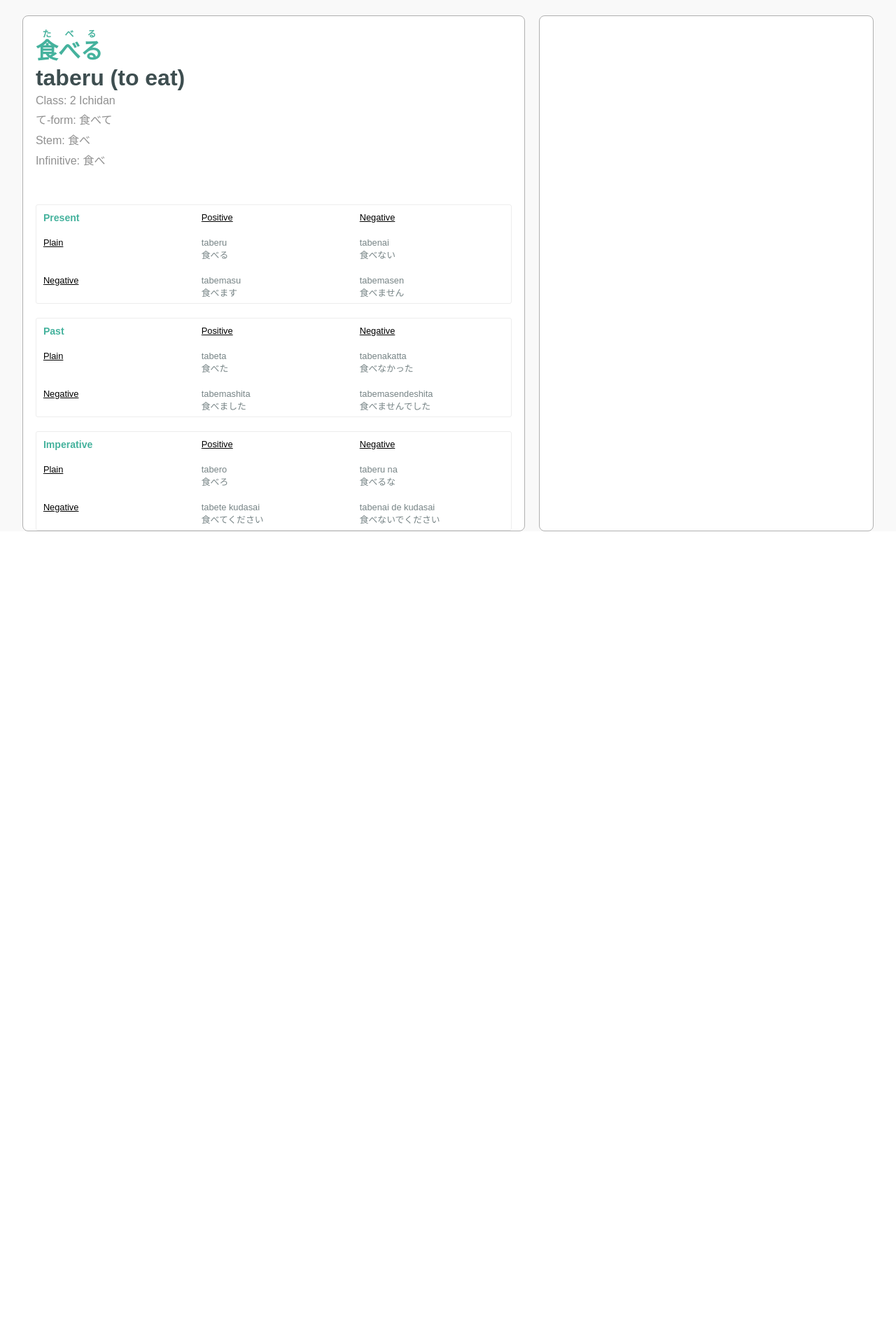
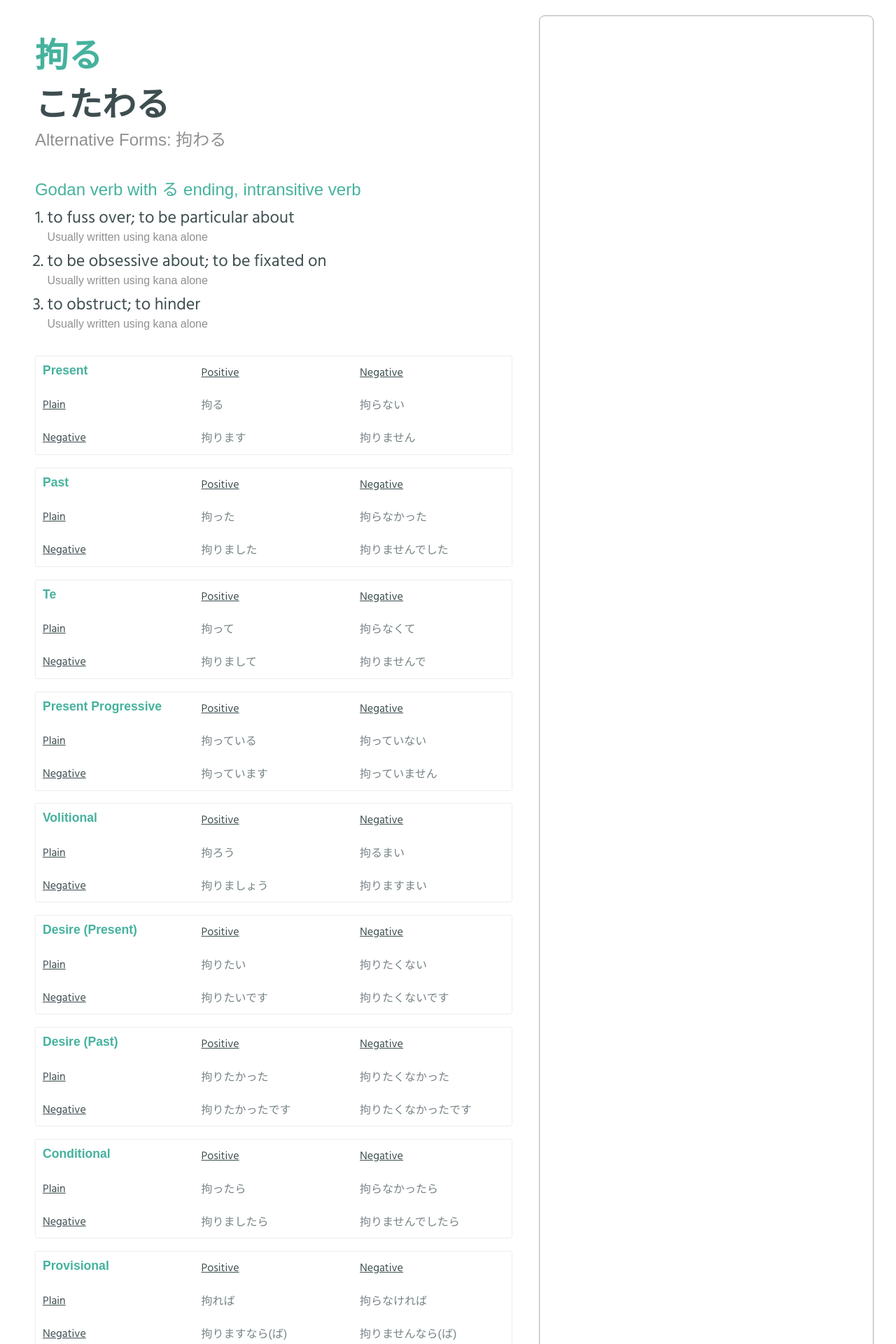
Before and after one commit to kkv263/jpnverbs, a React app: page /test in a window 1280 px wide. Shown: the part 60-1980 px from the top of the page at 70% size. Before the commit the page ends 821 px from the top, so only its background shows below. Built offline with nearby package versions, Linux system fonts and the light colour scheme; a web font is replaced by a local one.

Commit message:
change word page

```diff
--- a/public/index.html
+++ b/public/index.html
@@ -14,6 +14,9 @@
     <!-- fonts -->
     <link href="https://fonts.googleapis.com/css?family=Cabin" rel="stylesheet">
     <link href="https://fonts.googleapis.com/earlyaccess/sawarabimincho.css" rel="stylesheet" />
+    <link href="https://fonts.googleapis.com/css?family=Hind+Siliguri" rel="stylesheet">
+
+
 
     <!--
       Notice the use of %PUBLIC_URL% in the tags above.
--- a/src/js/WordInstance.js
+++ b/src/js/WordInstance.js
@@ -1,7 +1,10 @@
 import React, { Component } from 'react';
 import { WIWrapper, WordWrapper, SearchBar, WordContainer,
   ExtraWrapper, WordCell, CellHeader, CellForm, WordTable,
-  Button, WordHeader, WordAttributes, WordTitleWrapper } from '../styles/WordInstance.style';
+  Button, WordHeader, WordAttributes, WordTitleWrapper,
+  AttributesWrapper, WordDefinition, DefinitionList, Notes,
+  WordFooter,} from '../styles/WordInstance.style';
+
 
 class WordInstance extends Component {
   constructor(props) {
@@ -23,39 +26,109 @@ class WordInstance extends Component {
 
   render() {
 
-    const forms = [
-    { form: 'Present' ,
-      rplainp:'taberu',
-      hplainp:'食べる',
-      rplainn:'tabenai',
-      hplainn:'食べない',
-      rpolitep: 'tabemasu',
-      hpolitep: '食べます',
-      rpoliten: 'tabemasen',
-      hpoliten: '食べません'
+    const forms =
+    [ { form: 'Present',
+    plainp: '拘る',
+    plainn: '拘らない',
+    politep: '拘ります',
+    politen: '拘りません',
     },
-    { form: 'Past',
-      rplainp:'tabeta',
-      hplainp:'食べた',
-      rplainn:'tabenakatta',
-      hplainn:'食べなかった',
-      rpolitep: 'tabemashita',
-      hpolitep: '食べました',
-      rpoliten: 'tabemasendeshita',
-      hpoliten: '食べませんでした'
+  { form: 'Past',
+    plainp: '拘った',
+    plainn: '拘らなかった',
+    politep: '拘りました',
+    politen: '拘りませんでした',
+    },
+  { form: 'Te',
+    plainp: '拘って',
+    plainn: '拘らなくて',
+    politep: '拘りまして',
+    politen: '拘りませんで',
+    },
+  { form: 'Present Progressive',
+    plainp: '拘っている',
+    plainn: '拘っていない',
+    politep: '拘っています',
+    politen: '拘っていません',
+    },
+  { form: 'Volitional',
+    plainp: '拘ろう',
+    plainn: '拘るまい',
+    politep: '拘りましょう',
+    politen: '拘りますまい',
+    },
+  { form: 'Desire (Present)',
+    plainp: '拘りたい',
+    plainn: '拘りたくない',
+    politep: '拘りたいです',
+    politen: '拘りたくないです',
+    },
+  { form: 'Desire (Past)',
+    plainp: '拘りたかった',
+    plainn: '拘りたくなかった',
+    politep: '拘りたかったです',
+    politen: '拘りたくなかったです',
+    },
+  { form: 'Conditional',
+    plainp: '拘ったら',
+    plainn: '拘らなかったら',
+    politep: '拘りましたら',
+    politen: '拘りませんでしたら',
+    },
+  { form: 'Provisional',
+    plainp: '拘れば',
+    plainn: '拘らなければ',
+    politep: '拘りますなら(ば)',
+    politen: '拘りませんなら(ば)',
+    },
+  { form: 'Potential',
+    plainp: '拘れる',
+    plainn: '拘れない',
+    politep: '拘れます',
+    politen: '拘れません',
+    },
+  { form: 'Passive',
+    plainp: '拘られる',
+    plainn: '拘られない',
+    politep: '拘られます',
+    politen: '拘られません',
+    },
+  { form: 'Causative',
+    plainp: '拘らせる',
+    plainn: '拘らせない',
+    politep: '拘らせます',
+    politen: '拘らせません',
+    },
+  { form: 'Causative (Alt.)',
+    plainp: '拘らす',
+    plainn: '拘らさない',
+    politep: '拘らします',
+    politen: '拘らしません',
+    },
+  { form: 'Causative Passive',
+    plainp: '拘らせられる',
+    plainn: '拘らせられない',
+    politep: '拘らせられます',
+    politen: '拘らせられません',
+    },
+  { form: 'Conjectural',
+    plainp: '拘るだろう',
+    plainn: '拘らないだろう',
+    politep: '拘るでしょう',
+    politen: '拘らないでしょう',
+    },
+  { form: 'Alternative',
+    plainp: '拘ったり',
+    plainn: '拘らなかったり',
+    politep: '拘りましたり',
+    politen: '拘りませんでしたり',
     },
   { form: 'Imperative',
-    rplainp:'tabero',
-    hplainp:'食べろ',
-    rplainn:'taberu na',
-    hplainn:'食べるな',
-    rpolitep: 'tabete kudasai',
-    hpolitep: '食べてください',
-    rpoliten: 'tabenai de kudasai',
-    hpoliten: '食べないでください'
-
-
-  } ];
+    plainp: '拘れ',
+    plainn: '拘るな',
+    politep: '拘りなさい',
+    politen: '拘りなさるな',
+    } ]
 
     const formsList = forms.map ( (forms) =>
     <WordTable>
@@ -66,21 +139,17 @@ class WordInstance extends Component {
       <WordCell><CellHeader>Negative</CellHeader></WordCell>
       <WordCell><CellHeader>Plain</CellHeader></WordCell>
       <WordCell>
-        <p>{forms.rplainp}</p>
-        <p>{forms.hplainp}</p>
+        <p>{forms.plainp}</p>
       </WordCell>
       <WordCell>
-        <p>{forms.rplainn}</p>
-        <p>{forms.hplainn}</p>
+        <p>{forms.plainn}</p>
       </WordCell>
       <WordCell><CellHeader>Negative</CellHeader></WordCell>
       <WordCell>
-        <p>{forms.rpolitep}</p>
-        <p>{forms.hpolitep}</p>
+        <p>{forms.politep}</p>
       </WordCell>
       <WordCell>
-        <p>{forms.rpoliten}</p>
-        <p>{forms.hpoliten}</p>
+        <p>{forms.politen}</p>
       </WordCell>
     </WordTable>
 
@@ -97,15 +166,22 @@ class WordInstance extends Component {
         <WordContainer>
           <WordWrapper>
             <WordTitleWrapper>
-              <WordHeader Color = "#45B29D"><ruby>食べる<rt style={{fontSize: '.4em'}}>たべる</rt></ruby></WordHeader>
-              <WordHeader Color = "#3E4E50">taberu (to eat)</WordHeader>
-              <WordAttributes>Class: 2 Ichidan</WordAttributes>
-              <WordAttributes>て-form: 食べて</WordAttributes>
-              <WordAttributes>Stem: 食べ</WordAttributes>
-              <WordAttributes>Infinitive: 食べ</WordAttributes>
+              <WordHeader Color = "#45B29D">拘る</WordHeader>
+              <WordHeader Color = "#3E4E50">こたわる</WordHeader>
+              <WordFooter>Alternative Forms: 拘わる </WordFooter>
             </WordTitleWrapper>
+            <AttributesWrapper>
+              <DefinitionList>
+                <WordAttributes>Godan verb with る ending, intransitive verb</WordAttributes>
+                <WordDefinition> to fuss over; to be particular about</WordDefinition>
+                <Notes><li>Usually written using kana alone</li></Notes>
+                <WordDefinition> to be obsessive about; to be fixated on</WordDefinition>
+                <Notes><li>Usually written using kana alone</li></Notes>
+                <WordDefinition> to obstruct; to hinder</WordDefinition>
+                <Notes ><li>Usually written using kana alone</li></Notes>
+              </DefinitionList>
+            </AttributesWrapper>
             {formsList}
-
           </WordWrapper>
           <ExtraWrapper>
           </ExtraWrapper>
--- a/src/styles/WordInstance.style.js
+++ b/src/styles/WordInstance.style.js
@@ -2,49 +2,72 @@ import styled from 'styled-components';
 
 export const WIWrapper = styled.div`
 width: 100%;
-background-color:#f9f9f9;
+background-color:white;
 `
 
 export const WordTitleWrapper = styled.div`
 margin-left: 2.5%;
 margin-top: 2.5%;
+margin-bottom: 5%;
 `
 
 export const WordHeader = styled.h1`
-font-size: 2em;
+font-size: 3em;
 color: ${props => props.Color};
+`
+
+export const WordFooter = styled.h1`
+color: #909090;
+font-weight: 100;
+font-size: 1.5em;
+`
+
+export const AttributesWrapper = styled.div`
+margin-left: 2.5%;
+margin-bottom: 5%;
+margin-top: 5%;
 `
 
 export const WordAttributes = styled.p`
 font-weight: 100;
+font-size: 1.5em;
+color: #45B29D;
+`
+
+export const DefinitionList = styled.ol`
+`
+export const WordDefinition = styled.li`
+font-size: 1.5em;
+margin-top: 5px;
+margin-left: 2.5%;
+font-family: 'Hind Siliguri', sans-serif;
+color : #3E4E50;
+`
+
+export const Notes = styled.ul`
 color: #909090;
-margin-top: 5px;
+margin-left: 2.5%;
+list-style: none;
+font-family: 'Hind Siliguri', sans-serif;
 `
 
 export const WordContainer = styled.div`
 display: grid;
 grid-template-columns: 1.5fr 1fr;
 grid-column-gap: 20px;
-border-radius: 8px;
 margin-left: 2.5%;
 margin-right: 2.5%;
 `
 
 export const WordWrapper = styled.div`
-border: 1px solid #b0b0b0;
-border-radius: 8px;
 background-color:white;
-display:grid;
-grid-template-rows: 1.75fr 1fr 1fr 1fr;
-grid-row-gap: 20px;
 `
 
 export const WordTable = styled.div`
 height: 140px;
 display: grid;
 grid-template-columns: 1fr 1fr 1fr;
-margin-left: 2.5%;
-margin-right: 2.5%;
+margin: 2.5%;
 border: 1px solid #ededed;
 border-radius: 3px;
 background-color:white;
@@ -53,7 +76,7 @@ background-color:white;
 export const WordCell = styled.div`
 grid-column: ${props => props.gridColumn};
 font-family: "Sawarabi Mincho";
-font-size: .8em;
+font-size: 1em;
 color: #778486;
 padding: 10px 10px;
 `
@@ -61,8 +84,9 @@ padding: 10px 10px;
 export const CellHeader = styled.p`
 font-weight: 100;
 font-size: 1em;
-color:black;
+color:#3E4E50;
 text-decoration: underline;
+font-family: 'Hind Siliguri', sans-serif;
 `
 
 export const CellForm = styled.h1`
```
Also changed, not shown: src/createdb/conjugate.js (+5 -5 lines), src/createdb/createdb.js (+13 -9 lines).
